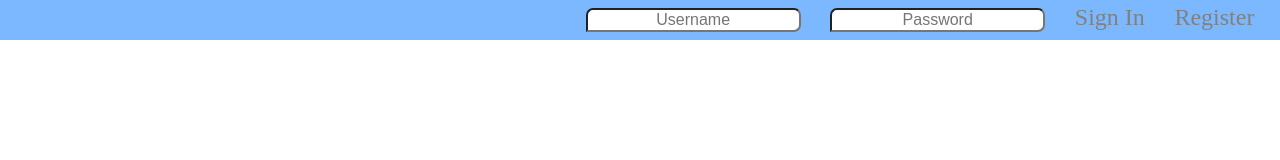
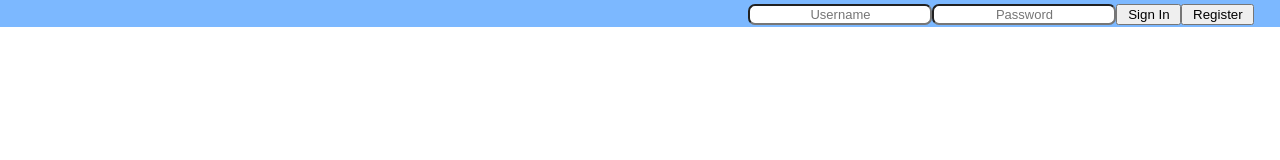
Before and after one commit to mKadiyan/mehar, a plain HTML site: page uiserver/src/main/webapp/index.html in a window 1280 px wide. Drawn offline with Linux system fonts and the light colour scheme; a web font is replaced by a local one.

Commit message:
navigation panel style changed

```diff
--- a/uiserver/src/main/webapp/css/document.css
+++ b/uiserver/src/main/webapp/css/document.css
@@ -6,25 +6,21 @@ body{
     width: 100%;
     height: 10%;
     text-align: right;
-    line-height: 40px;
+    line-height: 27px;
 }
 
-
-
-.navigation li{
-    list-style: none;
+.navigation ul{
+    display: inline-flex;
+    list-style-type: none;
     line-height: 10%;
-    display: inline-block;
-    color: gray ;
-    font-size  : 24px;
     padding-right: 2%;
 }
 
 .navigation input{
     color: gray ;
-    font-size  : 16px;
+    font-size  : 13px;
     text-align: center;
-    -webkit-border-radius: 7px 7px 7px 0px;
-    border-radius: 7px 7px 7px 0px;
+    -webkit-border-radius: 7px 7px 7px 7px;
+    border-radius: 7px 7px 7px 7px;
 
 }
--- a/uiserver/src/main/webapp/js/template/headerPaneTemplate.html
+++ b/uiserver/src/main/webapp/js/template/headerPaneTemplate.html
@@ -3,8 +3,8 @@
         <ul>
             <li><input type="text" placeholder="Username" class="uname"/></li>
             <li><input type="password" placeholder="Password" class="pword"/></li>
-            <li>Sign In</li>
-            <li>Register</li>
+            <li><button type="button" ng-click="addManagersForm()">&nbsp;Sign In&nbsp;</button></li>
+            <li><button type="button" ng-click="addManagersForm()">&nbsp;Register&nbsp;</button></li>
         </ul>
     </nav>
 </div>
```
Also changed, not shown: 1 other file.
